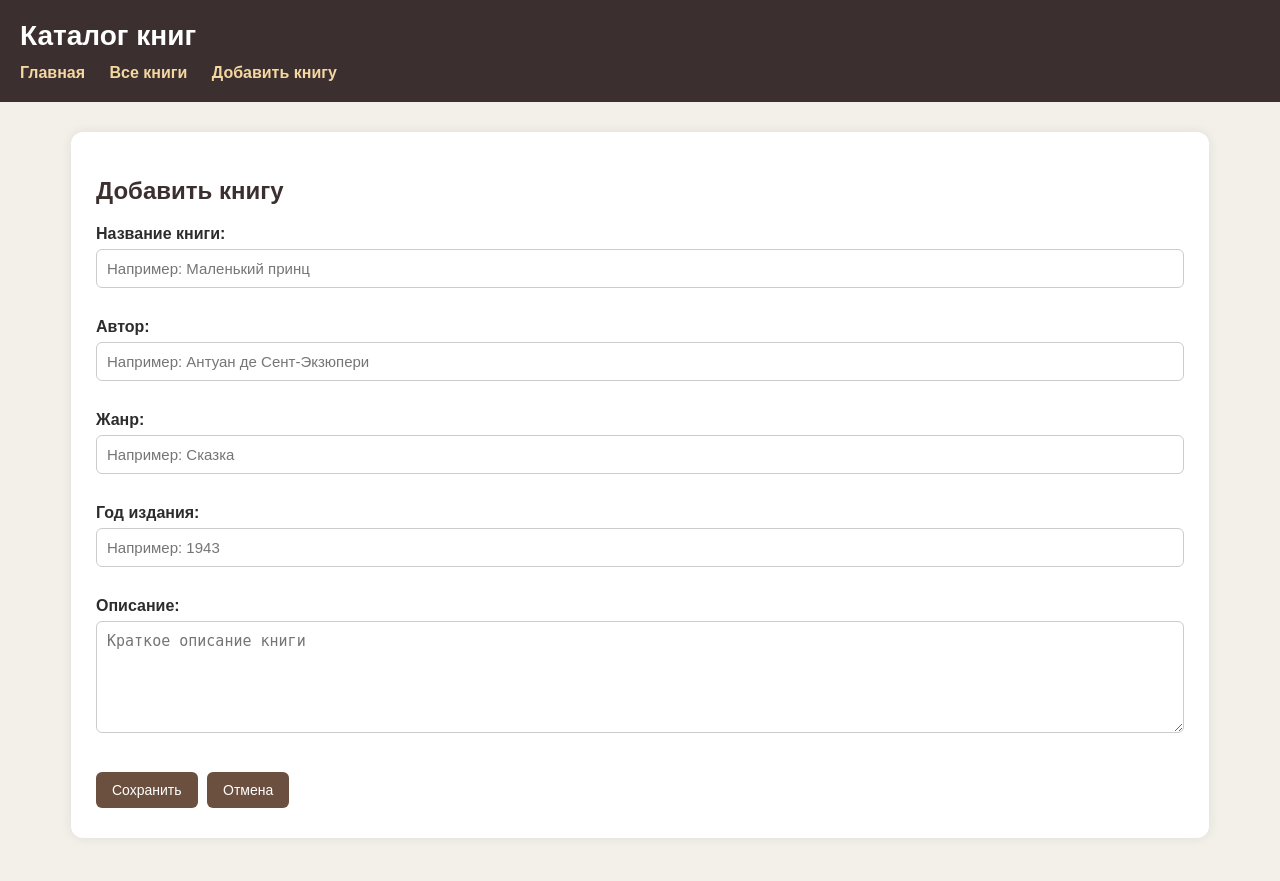
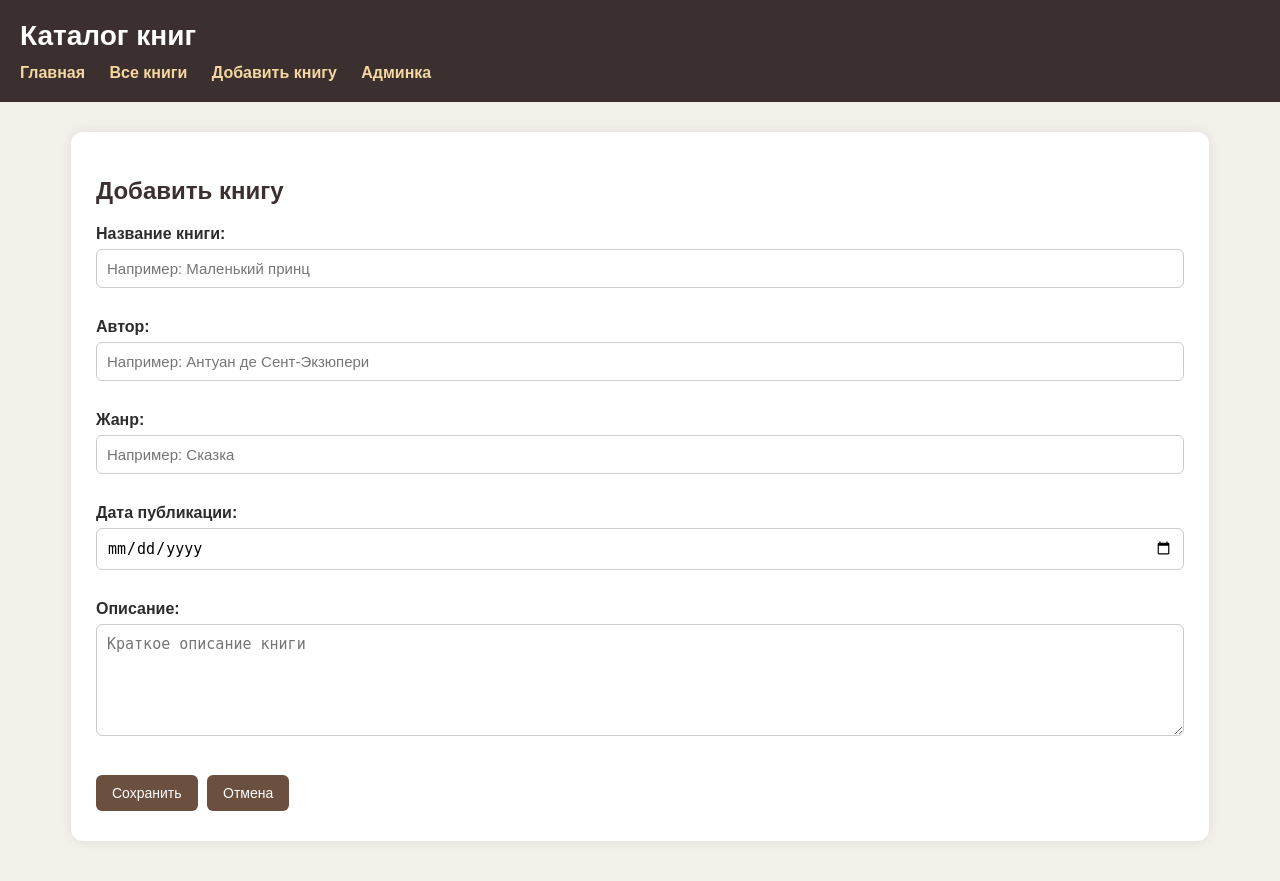
Before and after one commit to DASHA-18/book_catalog, a Django app: page /books/add/ in a window 1280 px wide. Shown: the top 881 px of the page. Run offline with Django 4.2, Linux system fonts and the light colour scheme.

Commit message:
добавила админку и дату публикации

```diff
--- a/books/admin.py
+++ b/books/admin.py
@@ -3,3 +3,7 @@ from .models import Book
 
 
 admin.site.register(Book)
+class BookAdmin(admin.ModelAdmin):
+    list_display = ('title', 'author', 'genre', 'publication_date', 'created_at')
+    search_fields = ('title', 'author', 'genre')
+    list_filter = ('genre', 'publication_date')
--- a/books/forms.py
+++ b/books/forms.py
@@ -5,13 +5,13 @@ from .models import Book
 class BookForm(forms.ModelForm):
     class Meta:
         model = Book
-        fields = ['title', 'author', 'genre', 'year', 'description']
+        fields = ['title', 'author', 'genre', 'publication_date', 'description']
 
         labels = {
             'title': 'Название книги',
             'author': 'Автор',
             'genre': 'Жанр',
-            'year': 'Год издания',
+            'publication_date': 'Дата публикации',
             'description': 'Описание',
         }
 
@@ -28,9 +28,9 @@ class BookForm(forms.ModelForm):
                 'class': 'form-control',
                 'placeholder': 'Например: Сказка'
             }),
-            'year': forms.NumberInput(attrs={
+            'publication_date': forms.DateInput(attrs={
                 'class': 'form-control',
-                'placeholder': 'Например: 1943'
+                'type': 'date'
             }),
             'description': forms.Textarea(attrs={
                 'class': 'form-control',
--- a/books/models.py
+++ b/books/models.py
@@ -5,9 +5,9 @@ class Book(models.Model):
     title = models.CharField(max_length=100, verbose_name='Название книги')
     author = models.CharField(max_length=100, verbose_name='Автор')
     genre = models.CharField(max_length=50, verbose_name='Жанр')
-    year = models.IntegerField(verbose_name='Год издания')
     description = models.TextField(verbose_name='Описание')
     created_at = models.DateTimeField(auto_now_add=True, verbose_name='Дата добавления')
+    publication_date = models.DateField(verbose_name='Дата публикации', null=True, blank=True)
 
     def str(self):
         return self.title
--- a/books/templates/base.html
+++ b/books/templates/base.html
@@ -16,6 +16,7 @@
             <a href="{% url 'home' %}">Главная</a>
             <a href="{% url 'book_list' %}">Все книги</a>
             <a href="{% url 'book_create' %}">Добавить книгу</a>
+            <a href="/admin/">Админка</a>
         </nav>
     </header>
 
--- a/books/templates/book_detail.html
+++ b/books/templates/book_detail.html
@@ -5,7 +5,9 @@
 
     <p><strong>Автор:</strong> {{ book.author }}</p>
     <p><strong>Жанр:</strong> {{ book.genre }}</p>
-    <p><strong>Год издания:</strong> {{ book.year }}</p>
+    {% if book.publication_date %}
+    <p><strong>Дата публикации:</strong> {{ book.publication_date }}</p>
+    {% endif %}
 
     <h3>Описание</h3>
     <p>{{ book.description }}</p>
--- a/books/templates/book_list.html
+++ b/books/templates/book_list.html
@@ -12,7 +12,9 @@
 
                 <p><strong>Автор:</strong> {{ book.author }}</p>
                 <p><strong>Жанр:</strong> {{ book.genre }}</p>
-                <p><strong>Год издания:</strong> {{ book.year }}</p>
+                {% if book.publication_date %}
+                <p><strong>Дата публикации:</strong> {{ book.publication_date }}</p>
+                {% endif %}
 
                 <a class="btn" href="{% url 'book_detail' book.pk %}">Подробнее</a>
                 <a class="btn" href="{% url 'book_update' book.pk %}">Редактировать</a>
```
Also changed, not shown: books/migrations/0002_remove_book_year_book_publication_date.py (added), db.sqlite3.
